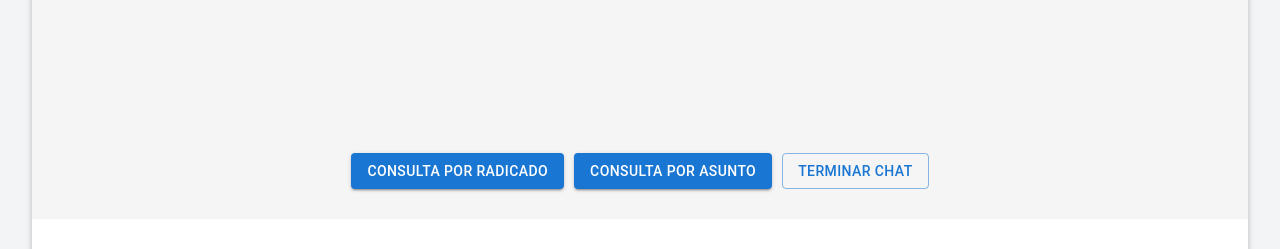
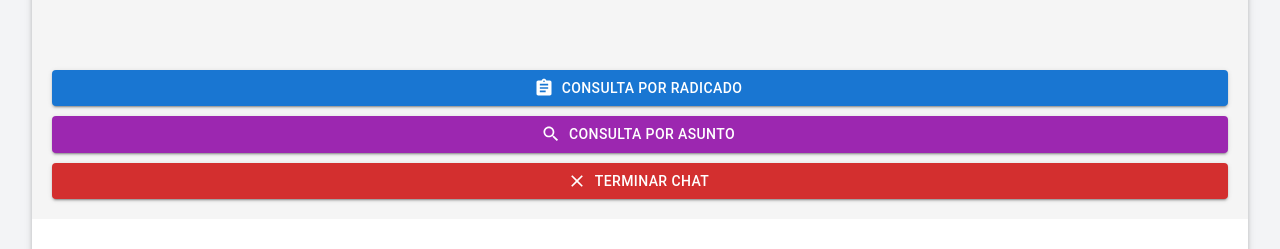
Before and after one commit to jhonhoga/virtual-assintant, a React (Vite) app: page / in a window 1280 px wide. Shown: the part 369-618 px from the top of the page. Built offline with nearby package versions, Linux system fonts and the light colour scheme; no server answers.

Commit message:
feat: Added icons to chatbot options and improved UI

```diff
--- a/src/components/ChatbotSection.jsx
+++ b/src/components/ChatbotSection.jsx
@@ -1,6 +1,9 @@
 import { useState, useEffect, useRef } from 'react';
 import { Paper, Typography, Button, Card, CardContent, Link, TextField, IconButton } from '@mui/material';
 import SendIcon from '@mui/icons-material/Send';
+import SearchIcon from '@mui/icons-material/Search'; // Icono para consulta
+import AssignmentIcon from '@mui/icons-material/Assignment'; // Icono para radicado
+import CloseIcon from '@mui/icons-material/Close'; // Icono para terminar chat
 import { fetchSheetData, SHEET_NAMES } from '../utils/googleSheets';
 
 const ChatbotSection = () => {
@@ -182,6 +185,49 @@ const ChatbotSection = () => {
     }
   };
 
+  // Renderizar opciones con iconos
+  const renderOptions = () => {
+    const options = [
+      {
+        label: 'Consulta por Radicado',
+        icon: <AssignmentIcon />,
+        color: 'primary'
+      },
+      {
+        label: 'Consulta por Asunto',
+        icon: <SearchIcon />,
+        color: 'secondary'
+      },
+      {
+        label: 'Terminar chat',
+        icon: <CloseIcon />,
+        color: 'error'
+      }
+    ];
+
+    return (
+      <div style={{
+        display: 'flex',
+        flexDirection: 'column',
+        gap: '10px',
+        marginTop: '10px'
+      }}>
+        {options.map((option, index) => (
+          <Button
+            key={index}
+            variant="contained"
+            color={option.color}
+            startIcon={option.icon}
+            onClick={() => handleUserInput(option.label)}
+            fullWidth
+          >
+            {option.label}
+          </Button>
+        ))}
+      </div>
+    );
+  };
+
   return (
     <Paper elevation={3} sx={{ height: 'calc(100vh - 200px)', display: 'flex', flexDirection: 'column' }}>
       <div ref={chatContainerRef} style={styles.chatContainer}>
@@ -215,54 +261,26 @@ const ChatbotSection = () => {
           ))}
         </div>
 
-        <div style={styles.inputContainer}>
-          {showOptions ? (
-            <div style={{ display: 'flex', gap: '10px', justifyContent: 'center' }}>
-              <Button
-                variant="contained"
-                color="primary"
-                onClick={() => handleUserInput('Consulta por Radicado')}
-              >
-                Consulta por Radicado
-              </Button>
-              <Button
-                variant="contained"
-                color="primary"
-                onClick={() => handleUserInput('Consulta por Asunto')}
-              >
-                Consulta por Asunto
-              </Button>
-              <Button
-                variant="outlined"
-                onClick={() => handleUserInput('Terminar chat')}
-              >
-                Terminar chat
-              </Button>
-            </div>
-          ) : (
-            <div style={{ display: 'flex', gap: '10px' }}>
+        {showOptions && renderOptions()}
+
+        {!showOptions && (
+          <form onSubmit={handleSubmit} style={styles.inputContainer}>
             <TextField
               fullWidth
               variant="outlined"
               value={inputText}
               onChange={(e) => setInputText(e.target.value)}
-                onKeyPress={(e) => e.key === 'Enter' && handleSubmit()}
-                placeholder={
-                  currentSearchType === 'radicado'
-                    ? 'Ingrese el número de radicado'
-                    : 'Ingrese el asunto a buscar'
-                }
-              />
-              <IconButton
-                color="primary"
-                onClick={handleSubmit}
-                disabled={!inputText.trim()}
-              >
+              placeholder={`Ingrese ${currentSearchType === 'radicado' ? 'el número de radicado' : 'el asunto'}`}
+              InputProps={{
+                endAdornment: (
+                  <IconButton type="submit" color="primary">
                     <SendIcon />
                   </IconButton>
-            </div>
+                )
+              }}
+            />
+          </form>
         )}
-        </div>
       </div>
     </Paper>
   );
```
Lines whose indentation alone changed are shown as unchanged.
